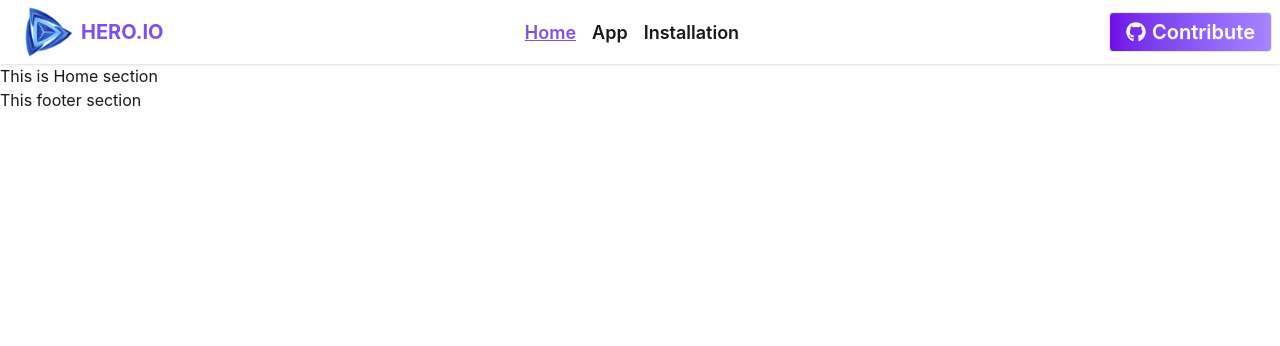
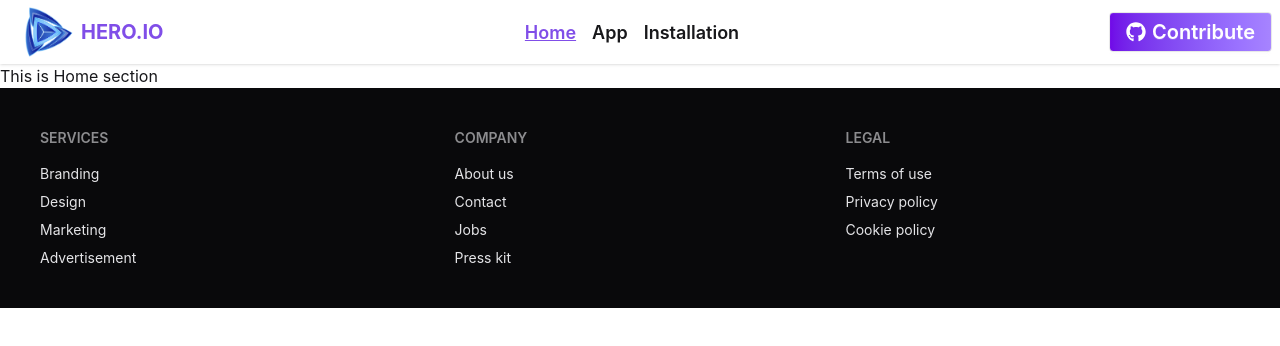
Before and after one commit to Al-Shahriar-Nazim/Productive-app, a React (Vite) app: page / in a window 1280 px wide. Shown: the top 346 px of the page. Built offline with nearby package versions, Linux system fonts and the light colour scheme.

Commit message:
added bannar section

```diff
--- a/src/Components/Footer/Footer.jsx
+++ b/src/Components/Footer/Footer.jsx
@@ -1,11 +1,30 @@
-import React from 'react';
+import React from "react";
 
 const Footer = () => {
-    return (
-        <div>
-            <h3>This footer section</h3>
-        </div>
-    );
+  return (
+    <footer className="footer sm:footer-horizontal bg-neutral text-neutral-content p-10">
+      <nav>
+        <h6 className="footer-title">Services</h6>
+        <a className="link link-hover">Branding</a>
+        <a className="link link-hover">Design</a>
+        <a className="link link-hover">Marketing</a>
+        <a className="link link-hover">Advertisement</a>
+      </nav>
+      <nav>
+        <h6 className="footer-title">Company</h6>
+        <a className="link link-hover">About us</a>
+        <a className="link link-hover">Contact</a>
+        <a className="link link-hover">Jobs</a>
+        <a className="link link-hover">Press kit</a>
+      </nav>
+      <nav>
+        <h6 className="footer-title">Legal</h6>
+        <a className="link link-hover">Terms of use</a>
+        <a className="link link-hover">Privacy policy</a>
+        <a className="link link-hover">Cookie policy</a>
+      </nav>
+    </footer>
+  );
 };
 
 export default Footer;
```
Also changed, not shown: 1 other file (tests, documents, lock files or other folders).
